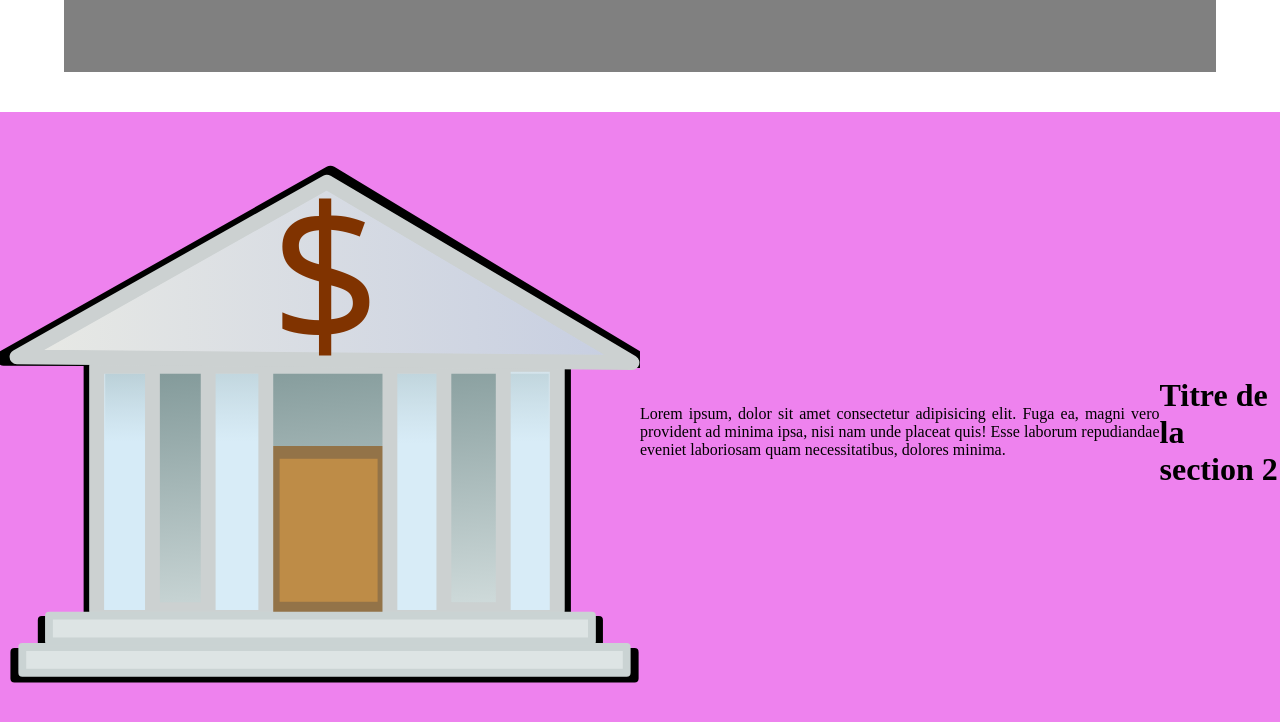
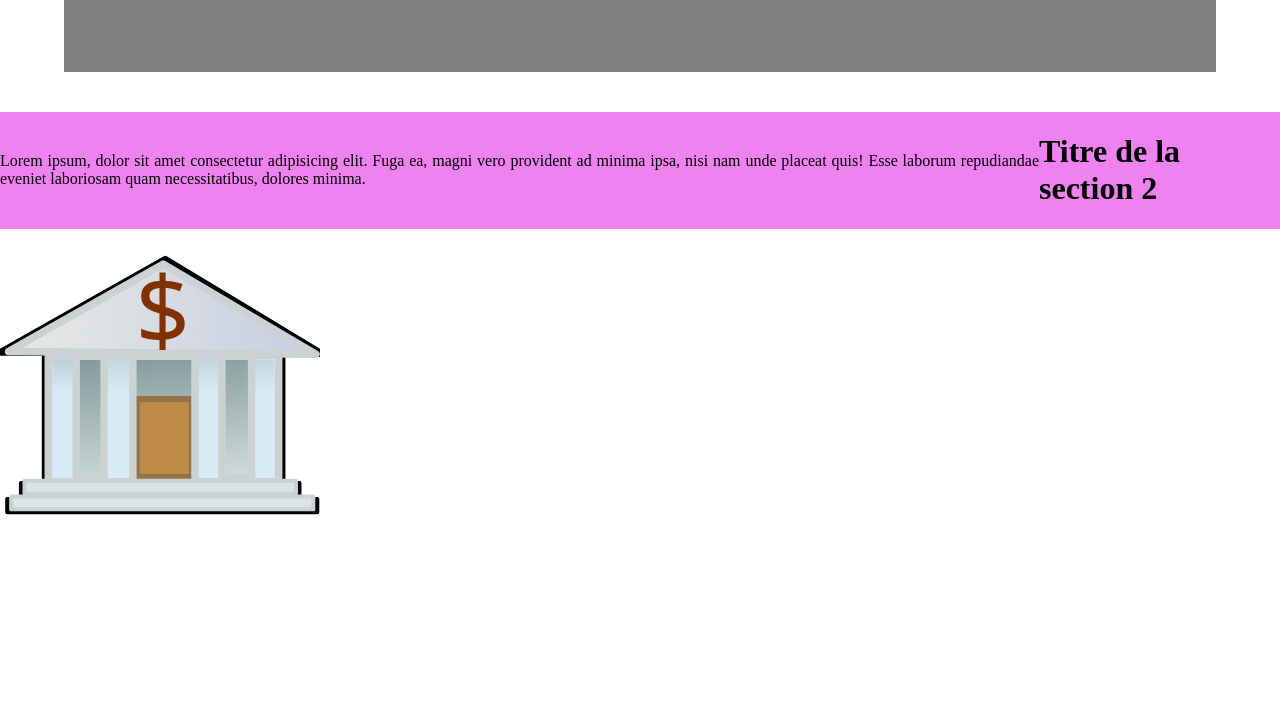
Before and after one commit to VentoAureo230/Responsive, a plain HTML site: page index.html in a window 1280 px wide. Shown: the part 688-1410 px from the top of the page. After the commit the page ends 1241 px from the top, so only its background shows below. Drawn offline with Linux system fonts and the light colour scheme.

Commit message:
Commit de changement

```diff
--- a/index.html
+++ b/index.html
@@ -18,7 +18,7 @@
     <div class="section2">
         <h1>Titre de la section 2</h1>
         <p class="paragraphe">Lorem ipsum, dolor sit amet consectetur adipisicing elit. Fuga ea, magni vero provident ad minima ipsa, nisi nam unde placeat quis! Esse laborum repudiandae eveniet laboriosam quam necessitatibus, dolores minima.</p>
-        <img src="/media/Bank.svg" class="img">
     </div>
+    <img src="/media/Bank.svg" class="img">
 </body>
 </html>
--- a/style.css
+++ b/style.css
@@ -67,4 +67,9 @@ body {
     .section2 {
         flex-direction: row-reverse;
     }
+
+    .img {
+        width: 25%;
+        height: 25%;
+    }
 }
```
